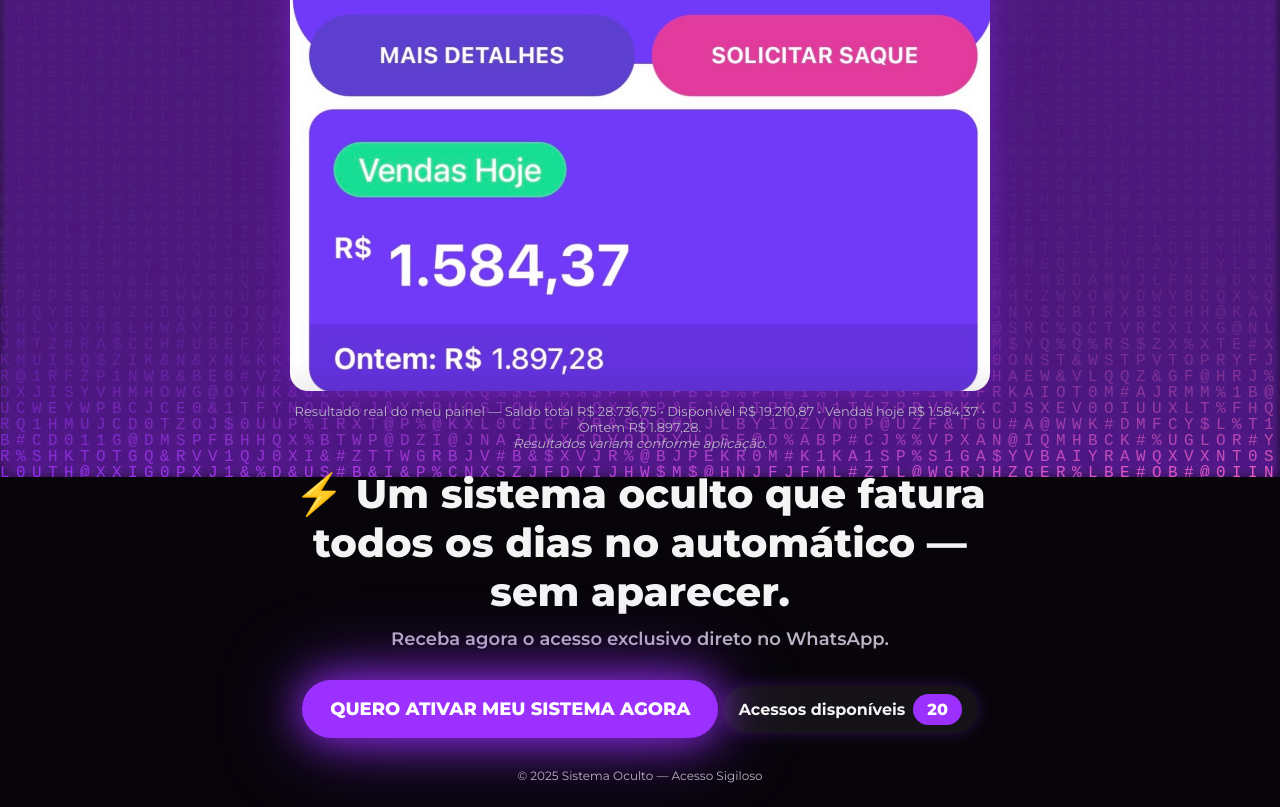
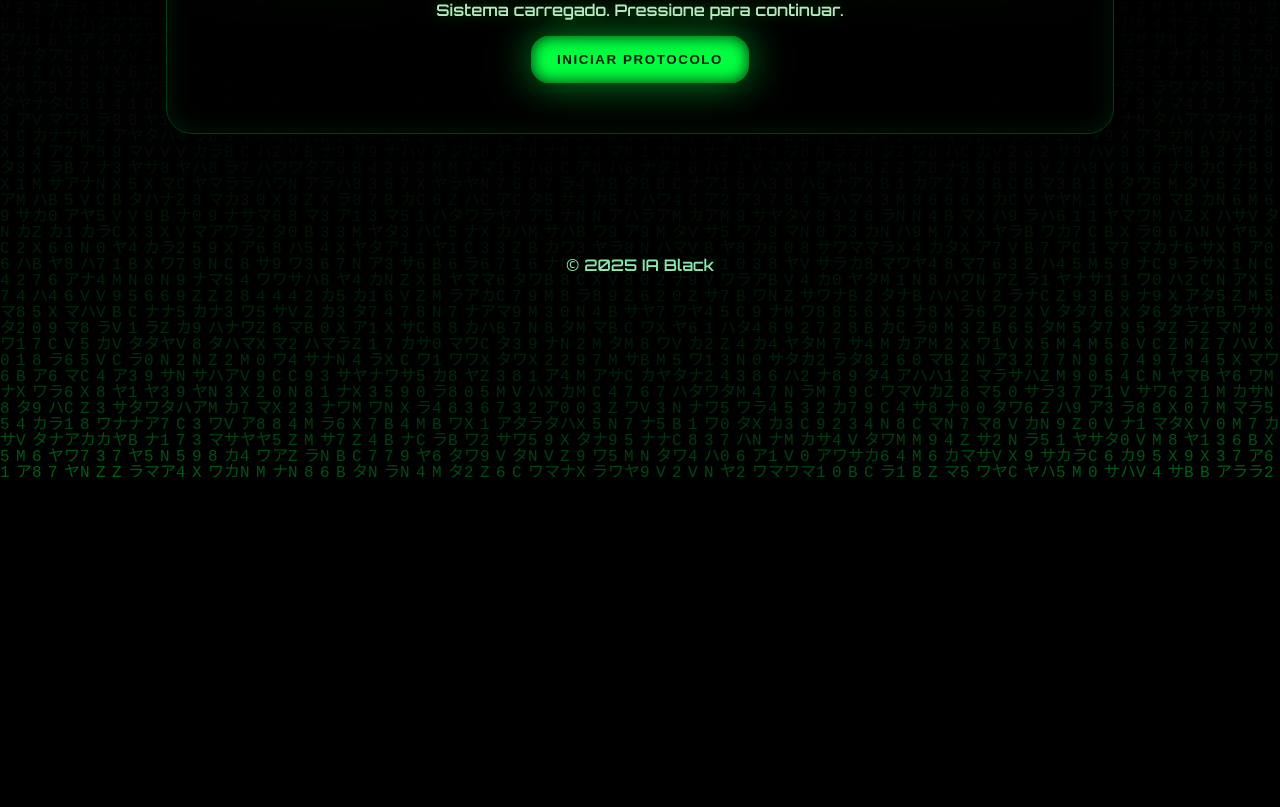
Before and after one commit to soullsystem-dev/ia-black, a plain HTML site: page index.html in a window 1280 px wide. Shown: the part 323-1130 px from the top of the page. After the commit the page ends 800 px from the top, so only its background shows below. Drawn offline with Linux system fonts and the light colour scheme; animation ran at ten frames a second.

Commit message:
Update index.html

```diff
--- a/index.html
+++ b/index.html
@@ -1,255 +1,142 @@
 <!doctype html>
-<html lang="pt-BR">
+<html lang="pt-br">
 <head>
   <meta charset="utf-8" />
   <meta name="viewport" content="width=device-width, initial-scale=1" />
-
-  <title>Sistema Oculto – Acesso Sigiloso</title>
-  <meta name="description" content="Um sistema oculto que fatura todos os dias no automático — sem aparecer." />
-  <meta name="theme-color" content="#9b30ff" />
-
-  <!-- Fonte -->
-  <link href="https://fonts.googleapis.com/css2?family=Montserrat:wght@400;600;700;800&display=swap" rel="stylesheet" />
-
-  <!-- Meta Pixel Code -->
-  <script>
-    !function(f,b,e,v,n,t,s)
-    {if(f.fbq)return;n=f.fbq=function(){n.callMethod?
-    n.callMethod.apply(n,arguments):n.queue.push(arguments)};
-    if(!f._fbq)f._fbq=n;n.push=n;n.loaded=!0;n.version='2.0';
-    n.queue=[];t=b.createElement(e);t.async=!0;
-    t.src=v;s=b.getElementsByTagName(e)[0];
-    s.parentNode.insertBefore(t,s)}(window, document,'script',
-    'https://connect.facebook.net/en_US/fbevents.js');
-    fbq('init', '664309226562112');
-    fbq('track', 'PageView');
-  </script>
-  <!-- End Meta Pixel Code -->
+  <title>IA Black • Protocolo + Quiz</title>
+  <meta name="description" content="Protocolo Black com intro + quiz gamificado (XP/LVL), efeito matrix verde, preserva UTMs e envia respostas ao checkout." />
+  <link rel="preconnect" href="https://fonts.googleapis.com">
+  <link rel="preconnect" href="https://fonts.gstatic.com" crossorigin>
+  <link href="https://fonts.googleapis.com/css2?family=Orbitron:wght@600;900&display=swap" rel="stylesheet">
 
   <style>
     :root{
-      --accent:#9b30ff; /* Roxo neon */
-      --accent-soft:rgba(155,48,255,.25);
-      --bg:#07050A;
-      --text:#f4f4f5;
-      --muted:#b9b3c5;
-      --on-accent:#ffffff;
+      --neon:#00ff40;      /* VERDE NEON forte */
+      --neon2:#00ff40;     /* mesma cor (sem degradê) */
+      --border:#00cc33;
+      --bg:#000;
+      --card:#000000e6;
+      --muted:#b8ffcc;
+      --btnText:#001a08;   /* preto escurão nas letras */
     }
-    *{box-sizing:border-box;margin:0;padding:0}
+
+    *{box-sizing:border-box}
+    html,body{height:100%}
     body{
-      font-family:'Montserrat',sans-serif;
-      background:var(--bg);
-      color:var(--text);
-      text-align:center;
+      margin:0;
+      font-family:"Orbitron",system-ui,-apple-system,Segoe UI,Roboto,Ubuntu,"Helvetica Neue",Arial,sans-serif;
+      background:#000;
+      color:#eafff4;
       overflow-x:hidden;
     }
-    .wrap{
-      position:relative;
-      min-height:100vh;
-      display:flex;
-      align-items:center;
-      justify-content:center;
-      padding:24px;
+
+    /* HUD */
+    .hud{
+      position:sticky; top:0; z-index:30;
+      backdrop-filter: blur(6px);
+      background:rgba(0,0,0,.55);
+      border-bottom:1px solid #004d1a;
+      padding:10px 14px;
+      display:flex; align-items:center; justify-content:space-between;
     }
-    .content{width:100%;max-width:700px;z-index:1;position:relative}
+    .badge{
+      display:inline-flex; align-items:center; gap:10px;
+      font-size:12px; letter-spacing:.12em; font-weight:900;
+      color:#a6ffb8;
+      padding:10px 14px; border-radius:14px;
+      background:#001a0a;
+      box-shadow: inset 0 0 20px rgba(0,255,64,.25), 0 0 12px rgba(0,255,64,.35);
+      border:1px solid #00b33c;
+      text-shadow:0 0 8px rgba(0,255,64,.5);
+    }
+    .progress{ height:6px; flex:1; margin-left:16px; border-radius:999px; background:#001a0a; overflow:hidden; border:1px solid #004d1a; }
+    .progress > div{ height:100%; width:0%; background:var(--neon); box-shadow:0 0 18px rgba(0,255,64,.6); transition:width .25s ease; }
 
-    /* Fundo: códigos hacker neon */
-    #matrixCanvas{
-      position:fixed;
-      inset:0;
-      z-index:0;
-      pointer-events:none;
-      background:#000;
+    /* Fundo Matrix VERDE */
+    #matrix{ position:fixed; inset:0; z-index:-2; display:block; background:#000; }
+    .vignette{ pointer-events:none; position:fixed; inset:0; z-index:-1; background:
+      radial-gradient(1200px 500px at 50% 20%, rgba(0,0,0,.3), transparent 60%),
+      radial-gradient(1000px 600px at 50% 80%, rgba(0,0,0,.45), transparent 60%),
+      linear-gradient(0deg, rgba(0,0,0,.6), rgba(0,0,0,.6)); }
+
+    .wrap{max-width:980px; margin:0 auto; padding:22px 16px 80px}
+    .glass{ background:var(--card); border:1px solid #003d14; border-radius:26px; box-shadow:0 25px 80px rgba(0,0,0,.65), inset 0 0 25px rgba(0,255,64,.1); padding:22px; }
+
+    .hero{text-align:center; margin:42px auto 28px;}
+    .hero h1{ margin:0 0 10px; font-size:clamp(28px,7vw,64px); font-weight:900; letter-spacing:.06em; color:var(--neon); text-shadow:0 0 10px rgba(0,255,64,.9),0 0 28px rgba(0,255,64,.6),0 0 60px rgba(0,255,64,.35); }
+    .hero p{ color:#ccffd6; opacity:.9; font-weight:600; text-shadow:0 0 12px rgba(0,255,64,.35); }
+
+    .btn{ cursor:pointer; border:none; padding:16px 26px; border-radius:18px;
+      background:var(--neon); color:var(--btnText);
+      font-weight:900; letter-spacing:.12em;
+      box-shadow:0 0 40px rgba(0,255,64,.55),0 15px 28px rgba(0,0,0,.6),inset 0 0 16px rgba(0,0,0,.85);
     }
+    .btn:hover{ transform:translateY(-1px); filter:brightness(1.05) }
 
-    .proof-img{
-      margin-bottom:12px;
-      border-radius:18px;
-      overflow:hidden;
-      box-shadow:0 0 22px var(--accent-soft),0 0 60px rgba(155,48,255,.20);
-    }
-    .proof-img img{width:100%;height:auto;display:block}
-    .proof-caption{font-size:13px;color:var(--muted);margin-bottom:18px}
+    .answers{ display:grid; gap:14px; margin-top:16px }
+    .answer{ padding:16px 18px; border-radius:16px; border:1px solid #00b33c;
+      background:var(--neon); color:var(--btnText); font-weight:900;
+      text-shadow:0 1px 0 rgba(255,255,255,.35); box-shadow:0 6px 28px rgba(0,255,64,.45), inset 0 0 14px rgba(0,0,0,.85); }
+    .answer:hover{ filter:brightness(1.06); transform:translateY(-1px) }
 
-    .title{font-size:clamp(26px,5vw,40px);font-weight:800;margin-bottom:12px}
-    .subtitle{font-size:18px;font-weight:600;color:var(--muted);margin-bottom:20px}
+    .nav{ display:flex; justify-content:space-between; margin-top:14px }
+    .nav button{ background:none; border:none; color:#b8ffcc; text-decoration:underline; cursor:pointer; font-weight:700; }
+    .nav button[disabled]{ opacity:.3; pointer-events:none }
 
-    .btn{
-      display:inline-block;
-      padding:18px 28px;
-      font-size:18px;
-      font-weight:800;
-      border-radius:999px;
-      background:var(--accent);
-      color:var(--on-accent);
-      text-decoration:none;
-      box-shadow:0 0 22px var(--accent-soft),0 0 42px var(--accent-soft);
-      transition:transform .15s ease,box-shadow .15s ease;
-      animation:pulse 2s infinite;
-    }
-    .btn:hover{
-      transform:translateY(-2px);
-      box-shadow:0 0 40px rgba(155,48,255,.7),0 0 80px rgba(155,48,255,.5);
-    }
-    @keyframes pulse{
-      0%{box-shadow:0 0 22px var(--accent-soft),0 0 42px var(--accent-soft);}
-      50%{box-shadow:0 0 40px rgba(155,48,255,.9),0 0 80px rgba(155,48,255,.6);}
-      100%{box-shadow:0 0 22px var(--accent-soft),0 0 42px var(--accent-soft);}
-    }
-
-    .slots{
-      margin-top:16px;
-      font-size:16px;
-      font-weight:700;
-      display:inline-flex;
-      align-items:center;
-      gap:8px;
-      padding:8px 16px;
-      border-radius:999px;
-      background:rgba(255,255,255,.06);
-      box-shadow:0 0 16px var(--accent-soft);
-    }
-    .slots .value{
-      background:var(--accent);
-      color:var(--on-accent);
-      padding:6px 14px;
-      border-radius:999px;
-      font-weight:900;
-      min-width:48px;
-    }
-
-    footer{margin-top:30px;font-size:12px;color:var(--muted)}
+    footer{text-align:center; padding:40px 12px; color:#99ffc2; opacity:.9}
+    .hidden{display:none!important}
   </style>
 </head>
 <body>
-  <!-- Meta Pixel (noscript) -->
-  <noscript>
-    <img height="1" width="1" style="display:none"
-         src="https://www.facebook.com/tr?id=664309226562112&ev=PageView&noscript=1" />
-  </noscript>
-
-  <!-- Fundo: códigos hacker -->
-  <canvas id="matrixCanvas"></canvas>
+  <canvas id="matrix"></canvas>
+  <div class="vignette"></div>
+  <div class="hud">
+    <div class="badge"><span id="xp">0 XP</span> | <span id="lvl">LVL 1</span></div>
+    <div class="progress"><div id="bar"></div></div>
+  </div>
 
   <div class="wrap">
-    <div class="content">
-      <!-- Print -->
-      <div class="proof-img">
-        <img src="print-painel.jpg" alt="Comprovante real do painel" />
+    <section id="intro" class="glass">
+      <div class="hero">
+        <h1>INICIANDO PROTOCOLO BLACK…</h1>
+        <p>Sistema carregado. Pressione para continuar.</p>
+        <button id="start" class="btn">INICIAR PROTOCOLO</button>
       </div>
-      <div class="proof-caption">
-        Resultado real do meu painel — Saldo total R$ 28.736,75 • Disponível R$ 19.210,87 • Vendas hoje R$ 1.584,37 • Ontem R$ 1.897,28.<br />
-        <em>Resultados variam conforme aplicação.</em>
+    </section>
+
+    <form id="quiz" class="glass hidden"></form>
+
+    <section id="lead" class="glass hidden">
+      <h3 style="margin:0 0 10px;color:var(--muted)">Quase lá — destrave seu acesso</h3>
+      <div style="margin-top:10px;display:grid;gap:12px">
+        <input id="nome" class="lead-input" placeholder="Seu nome (opcional)" />
+        <input id="whats" class="lead-input" placeholder="Seu WhatsApp (opcional)" />
       </div>
-
-      <!-- Texto -->
-      <h1 class="title">⚡ Um sistema oculto que fatura todos os dias no automático — sem aparecer.</h1>
-      <p class="subtitle">Receba agora o acesso exclusivo direto no WhatsApp.</p>
-
-      <!-- CTA -->
-      <a
-        href="https://wa.me/5547999860511?text=Oi%20Carina!%20T%C3%B4%20curiosa%20pra%20saber%20como%20esse%20m%C3%A9todo%20funciona%20na%20pr%C3%A1tica."
-        target="_blank" rel="noopener"
-        class="btn"
-        onclick="fbq && fbq('track','Lead');"
-      >
-        QUERO ATIVAR MEU SISTEMA AGORA
-      </a>
-
-      <!-- Contador -->
-      <div class="slots">
-        Acessos disponíveis <span class="value" id="slots-value">20</span>
+      <div style="margin-top:16px">
+        <button id="finish" type="button" class="btn">LIBERAR ACESSO</button>
       </div>
-
-      <footer>© 2025 Sistema Oculto — Acesso Sigiloso</footer>
-    </div>
+    </section>
   </div>
 
+  <footer>© <span id="year"></span> IA Black</footer>
+
   <script>
-    /* ===== CONTADOR DE VAGAS (rápido) ===== */
-    const slotsEl = document.getElementById("slots-value");
-    const CTA = document.querySelector(".btn");
+    const QUESTIONS=[
+      {id:'objetivo',q:'Qual seu principal objetivo agora?',a:['Renda extra','Estruturar no sigilo','Validar produto','Escalar vendas']},
+      {id:'nivel',q:'Seu nível hoje?',a:['Iniciante','Intermediário','Avançado']}
+    ];
+    const $=s=>document.querySelector(s); const $$=s=>document.querySelectorAll(s);
+    let step=0;
+    function showStep(i){ step=i; $$('#quiz>section').forEach((el,idx)=>el.classList.toggle('hidden',idx!==i)); if(i>=QUESTIONS.length){$('#quiz').classList.add('hidden');$('#lead').classList.remove('hidden');}}
+    function renderQuiz(){ const f=$('#quiz'); f.innerHTML=''; QUESTIONS.forEach((q,i)=>{ const s=document.createElement('section'); s.dataset.step=i; s.innerHTML=`<h3>${q.q}</h3><div class="answers">${q.a.map(opt=>`<button type="button" class="answer" data-a="${opt}">${opt}</button>`).join('')}</div><div class="nav"><button type="button" class="prev" ${i===0?'disabled':''}>Voltar</button><button type="button" class="skip">Pular</button></div>`; f.appendChild(s); }); f.classList.remove('hidden'); showStep(0); }
+    $('#start').addEventListener('click',()=>{ $('#intro').classList.add('hidden'); renderQuiz(); });
+    document.addEventListener('click',e=>{ if(e.target.matches('.answer')){ showStep(step+1);} if(e.target.matches('.prev'))showStep(step-1); if(e.target.matches('.skip'))showStep(step+1); if(e.target.matches('#finish'))alert('Enviar ao checkout'); });
+    document.getElementById('year').textContent=new Date().getFullYear();
 
-    let slots = parseInt(localStorage.getItem("slotsValue") || "20", 10);
-
-    function renderSlots() {
-      if (slots < 0) slots = 0;
-      slotsEl.textContent = slots;
-
-      const whatsMsg = encodeURIComponent("Oi Carina! Tô curiosa pra saber como esse método funciona na prática.");
-      const whatsBase = "https://wa.me/5547999860511?text=" + whatsMsg;
-
-      if (slots <= 0) {
-        CTA.textContent = "ENTRAR NA LISTA";
-        CTA.setAttribute("href", whatsBase);
-      } else if (slots <= 3) {
-        CTA.textContent = "ÚLTIMAS " + slots + " VAGAS — ATIVAR AGORA";
-        CTA.setAttribute("href", whatsBase);
-      } else {
-        CTA.textContent = "QUERO ATIVAR MEU SISTEMA AGORA";
-        CTA.setAttribute("href", whatsBase);
-      }
-    }
-    function saveSlots(){ localStorage.setItem("slotsValue", String(slots)); }
-
-    function tickSlots(){
-      if (slots <= 0) return;
-      const drop = Math.random() < 0.25 ? 2 : 1;
-      slots = Math.max(0, slots - drop);
-      saveSlots();
-      renderSlots();
-
-      let nextMin, nextMax;
-      if (slots > 10) { nextMin = 6000; nextMax = 10000; }   // 6–10s
-      else if (slots > 3){ nextMin = 4000; nextMax = 7000; } // 4–7s
-      else if (slots > 0){ nextMin = 3000; nextMax = 5000; } // 3–5s
-      else { return; }
-
-      const wait = nextMin + Math.random()*(nextMax - nextMin);
-      setTimeout(tickSlots, wait);
-    }
-
-    renderSlots();
-    setTimeout(tickSlots, 3000 + Math.random()*3000); // primeira queda 3–6s
-
-    /* ===== MATRIX HACKER NEON (fundo) ===== */
-    const canvas = document.getElementById("matrixCanvas");
-    const ctx = canvas.getContext("2d");
-    let W, H;
-    function resize(){ W = canvas.width = window.innerWidth; H = canvas.height = window.innerHeight; }
-    window.addEventListener("resize", () => { resize(); drops = Array(columns()).fill(1); });
-    resize();
-
-    const letters = "01ABCDEFGHIJKLMNOPQRSTUVWXYZ$#@&%";
-    let fontSize = 16;
-    function columns(){ return Math.floor(W / fontSize); }
-    let drops = Array(columns()).fill(1);
-
-    function draw(){
-      ctx.fillStyle = "rgba(0,0,0,0.08)";
-      ctx.fillRect(0,0,W,H);
-
-      // gradiente roxo -> rosa para efeito neon
-      const grad = ctx.createLinearGradient(0,0,W,0);
-      grad.addColorStop(0, "#9b30ff");
-      grad.addColorStop(1, "#ff66cc");
-      ctx.fillStyle = grad;
-      ctx.shadowColor = "#9b30ff";
-      ctx.shadowBlur = 12;
-      ctx.font = fontSize + "px monospace";
-
-      for(let i=0;i<drops.length;i++){
-        const text = letters.charAt(Math.floor(Math.random()*letters.length));
-        const x = i * fontSize;
-        const y = drops[i] * fontSize;
-        ctx.fillText(text, x, y);
-
-        if (y > H && Math.random() > 0.975) drops[i] = 0;
-        drops[i]++;
-      }
-      requestAnimationFrame(draw);
-    }
-    draw();
+    // matrix verde
+    const canvas=document.getElementById('matrix'); const ctx=canvas.getContext('2d'); let w,h,cols,drops; const fontSize=16; const glyphs='アカサタナハマヤラワ0123456789ZXCVBNM';
+    function resize(){w=canvas.width=innerWidth;h=canvas.height=innerHeight;cols=Math.floor(w/fontSize);drops=Array(cols).fill(1);} window.addEventListener('resize',resize); resize();
+    function draw(){ ctx.fillStyle='rgba(0,0,0,0.08)'; ctx.fillRect(0,0,w,h); ctx.fillStyle='#00ff40'; ctx.font=fontSize+'px monospace'; for(let i=0;i<drops.length;i++){ const text=glyphs[Math.floor(Math.random()*glyphs.length)]; ctx.fillText(text,i*fontSize,drops[i]*fontSize); if(drops[i]*fontSize>h&&Math.random()>0.975)drops[i]=0; drops[i]++; } requestAnimationFrame(draw);} draw();
   </script>
 </body>
 </html>
```
